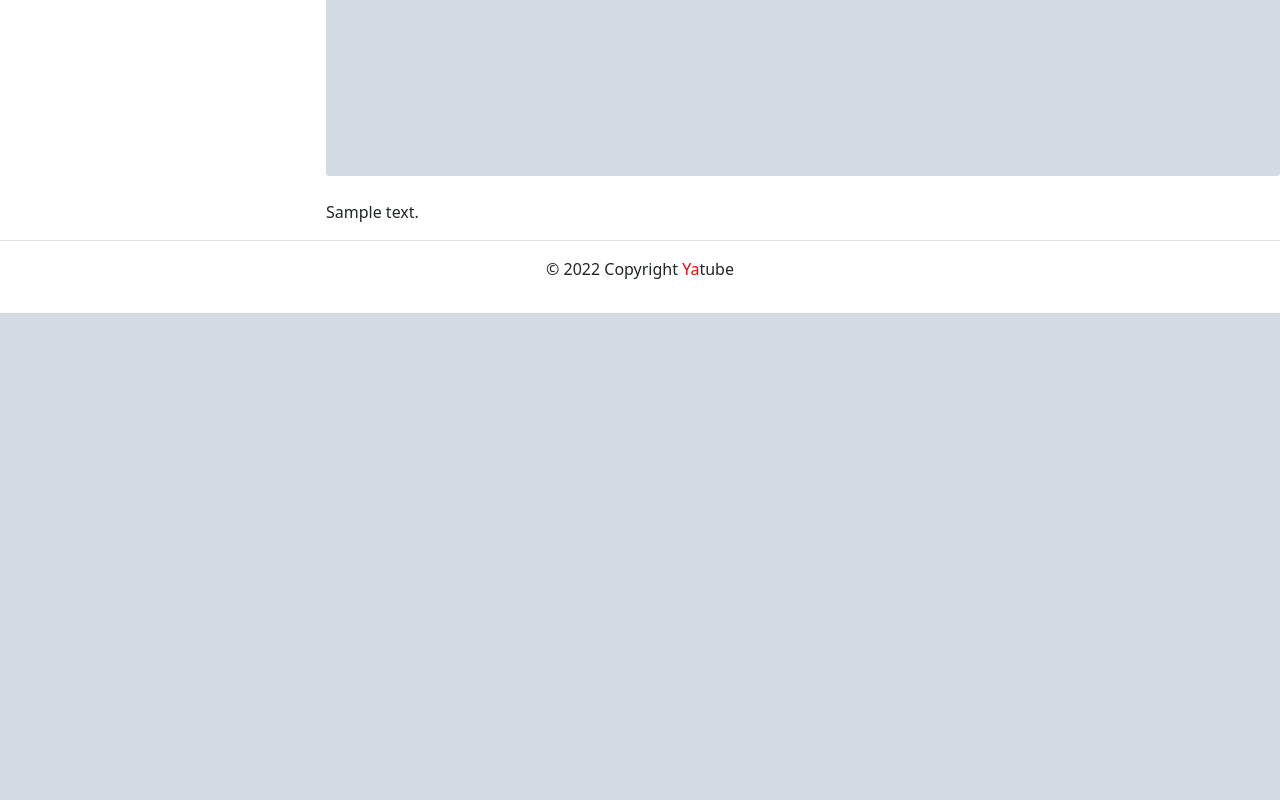
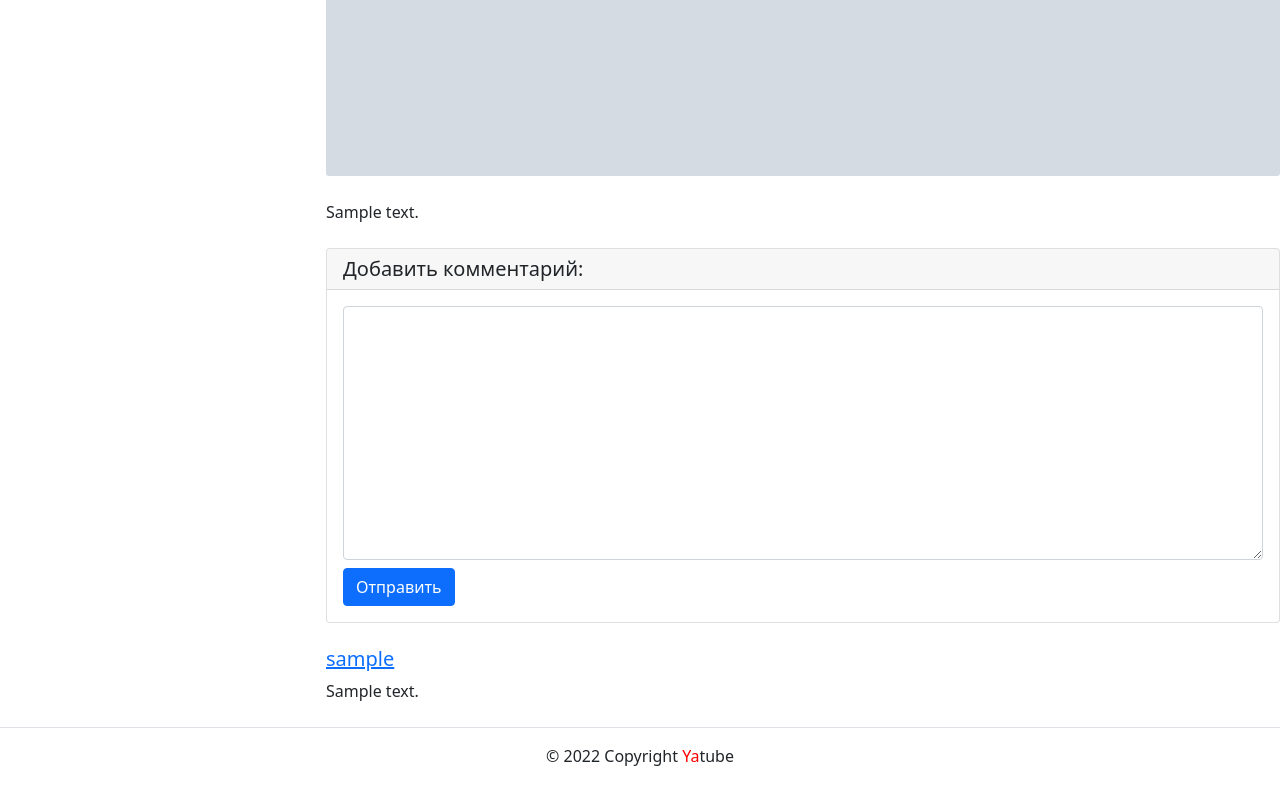
Before and after one commit to DinoWithPython/yatube_project, a Django app: page /posts/1/ in a window 1280 px wide. Shown: the part 604-1404 px from the top of the page. Before the commit the page ends 917 px from the top, so only its background shows below. Run offline with Django 3.2, Linux system fonts and the light colour scheme; a user stored in the database is signed in; tables that the repository leaves empty hold one stand-in row (values such as "Sample post"); grey boxes marked "Sample" are stand-in pictures; some libraries are stand-ins or nearby versions.

Commit message:
Добавлен функционал комментариев к постам.

```diff
--- a/yatube/posts/forms.py
+++ b/yatube/posts/forms.py
@@ -1,6 +1,6 @@
 from django import forms
 
-from .models import Post
+from .models import Post, Comment
 
 
 class PostForm(forms.ModelForm):
@@ -19,3 +19,20 @@ class PostForm(forms.ModelForm):
         elif text_form.isspace():
             raise forms.ValidationError('Пробелы - зло')
         return text_form
+
+
+class CommentForm(forms.ModelForm):
+    class Meta:
+        model = Comment
+        fields = ('text',)
+        help_texts = {
+            'text': 'Текст комментария',
+        }
+
+    def clean_text(self):
+        text_form = self.cleaned_data['text']
+        if text_form == 'азазазаз!!!1!1!':
+            raise forms.ValidationError('Поздравляем, Вы тролль! :)')
+        elif text_form.isspace():
+            raise forms.ValidationError('Пробелы - зло')
+        return text_form
--- a/yatube/posts/models.py
+++ b/yatube/posts/models.py
@@ -63,3 +63,31 @@ class Post(models.Model):
 
     def __str__(self):
         return self.text[:settings.COUNT_LETTERS_MODEL_POST]
+
+
+class Comment(models.Model):
+    post = models.ForeignKey(
+        Post,
+        on_delete=models.CASCADE,
+        related_name='comments',
+        verbose_name='Комментарий'
+    )
+    author = models.ForeignKey(
+        User,
+        on_delete=models.CASCADE,
+        related_name='comments',
+        verbose_name='Комментарий'
+    )
+    text = models.TextField(
+        verbose_name='Текст комментария',
+        help_text='Введите комментарий'
+    )
+    created = models.DateTimeField(
+        auto_now_add=True,
+        verbose_name='Дата публикации'
+    )
+
+    class Meta:
+        ordering = ('-created', 'post')
+        verbose_name_plural = 'Комментарии'
+        verbose_name = 'Комментарий'
--- a/yatube/posts/urls.py
+++ b/yatube/posts/urls.py
@@ -12,4 +12,5 @@ urlpatterns = [
     path('posts/<int:post_id>/', views.post_detail, name='post_detail'),
     path('create/', views.post_create, name='post_create'),
     path('posts/<post_id>/edit/', views.post_edit, name='post_edit'),
+    path('posts/<int:post_id>/comment/', views.add_comment, name='add_comment'),
 ]
--- a/yatube/posts/views.py
+++ b/yatube/posts/views.py
@@ -1,8 +1,8 @@
 from django.contrib.auth.decorators import login_required
 from django.shortcuts import get_object_or_404, redirect, render
 
-from .forms import PostForm
-from .models import Group, Post, User
+from .forms import PostForm, CommentForm
+from .models import Group, Post, User, Comment
 from .utils import create_paginator
 
 
@@ -30,7 +30,14 @@ def profile(request, username):
 
 def post_detail(request, post_id):
     post = get_object_or_404(Post, id=int(post_id))
-    return render(request, 'posts/post_detail.html', {'post': post, })
+    form = CommentForm(request.POST or None)
+    if form.is_valid():
+        comment = form.save(commit=False)
+        comment.author = request.user
+        comment.post = post
+        comment.save()
+    comments = Comment.objects.prefetch_related('post').filter(post=post_id)
+    return render(request, 'posts/post_detail.html', {'post': post, 'form': form, 'comments': comments})
 
 
 @login_required
@@ -65,3 +72,15 @@ def post_edit(request, post_id):
     return render(request, 'posts/create_post.html', {'form': form,
                                                       'is_edit': True,
                                                       'post': post})
+
+
+@login_required
+def add_comment(request, post_id):
+    post = get_object_or_404(Post, pk=int(post_id))
+    form = CommentForm(request.POST or None)
+    if form.is_valid():
+        comment = form.save(commit=False)
+        comment.author = request.user
+        comment.post = post
+        comment.save()
+    return redirect('posts:post_detail', post_id=post_id)
--- a/yatube/templates/posts/post_detail.html
+++ b/yatube/templates/posts/post_detail.html
@@ -3,6 +3,7 @@
   Пост {{ post.text|slice:":30" }}
 {% endblock title %}
 {% load thumbnail %}
+{% load user_filters %}
 {% block content %}
   <div class="row">
     <aside class="col-12 col-md-3">
@@ -28,6 +29,35 @@
       <img class="card-img my-2" src="{{ im.url }}">
       {% endthumbnail %}
       <p>{{ post.text|linebreaks }}</p>
-    </article>
+
+    {% if user.is_authenticated %}
+      <div class="card my-4">
+        <h5 class="card-header">Добавить комментарий:</h5>
+        <div class="card-body">
+          <form method="post" action="{% url 'posts:add_comment' post.id %}">
+            {% csrf_token %}
+            <div class="form-group mb-2">
+              {{ form.text|addclass:"form-control" }}
+            </div>
+            <button type="submit" class="btn btn-primary">Отправить</button>
+          </form>
+        </div>
+      </div>
+    {% endif %}
+    {% for comment in comments %}
+      <div class="media mb-4">
+        <div class="media-body">
+          <h5 class="mt-0">
+            <a href="{% url 'posts:profile' comment.author.username %}">
+              {{ comment.author.username }}
+            </a>
+          </h5>
+          <p>
+            {{ comment.text }}
+          </p>
+        </div>
+      </div>
+    {% endfor %}
+  </article>
   </div>
 {% endblock content %}
```
Also changed, not shown: yatube/posts/migrations/0006_comment.py (added).
